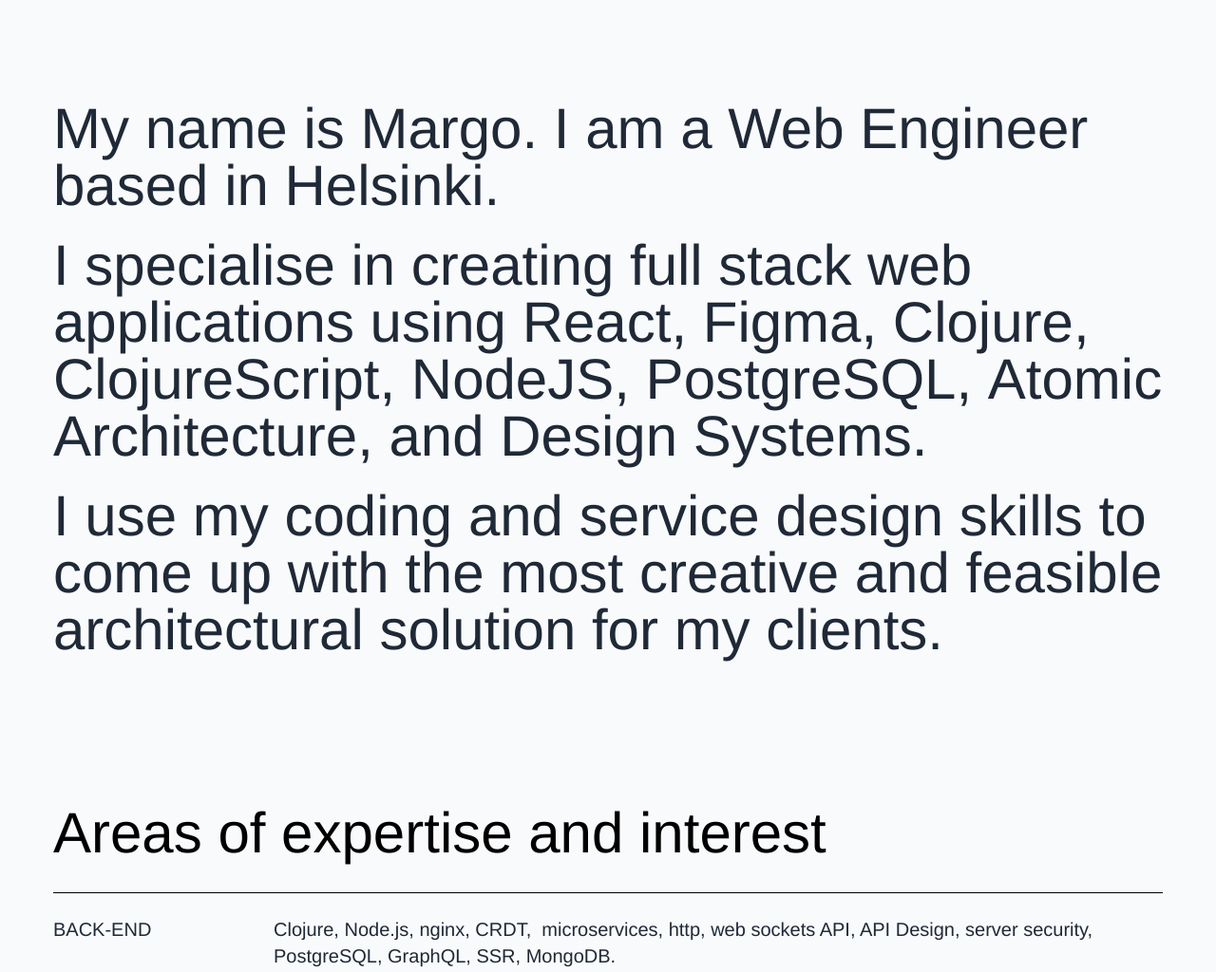
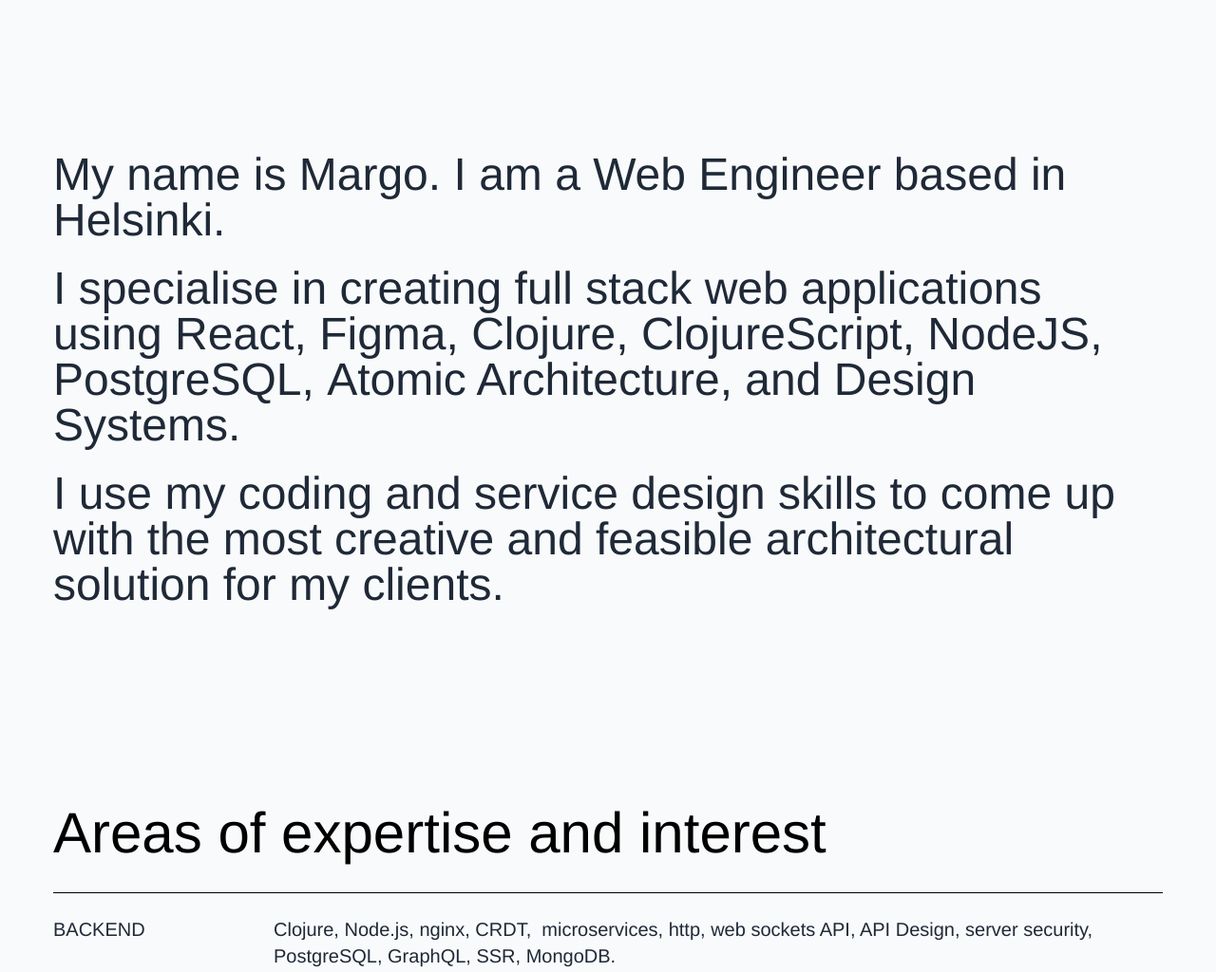
Before and after one commit to marharyta/portfolio-website, a plain HTML site: page index.html in a window 1280 px wide. Shown: the top 1024 px of the page at 95% size. Drawn offline with nearby package versions, Linux system fonts and the light colour scheme; some packages are replaced by stand-ins of ours.

Commit message:
hero font

```diff
--- a/index.html
+++ b/index.html
@@ -22,6 +22,9 @@
     <link href="https://unpkg.com/sanitize.css" rel="stylesheet">
     <link href="https://unpkg.com/tailwindcss@^2/dist/tailwind.min.css" rel="stylesheet">
 
+    <link rel="preconnect" href="https://fonts.googleapis.com">
+    <link rel="preconnect" href="https://fonts.gstatic.com" crossorigin>
+
     <style>
         :root {
             font-size: 16px;
@@ -31,7 +34,9 @@
 
         body {
             overflow-x: hidden;
-            font-family: "Helvetica Neue", HelveticaNeue, "TeX Gyre Heros", TeXGyreHeros, FreeSans, "Nimbus Sans L", "Liberation Sans", Arimo, Helvetica, Arial, "Lucida Grande", sans-serif;
+            font-family: "Helvetica Neue", HelveticaNeue, Helvetica, Arial, sans-serif;
+            /* font-family: "Helvetica Neue", HelveticaNeue, Helvetica, Arial, sans-serif; */
+            /* font-family: "Helvetica Neue", HelveticaNeue, "TeX Gyre Heros", TeXGyreHeros, FreeSans, "Nimbus Sans L", "Liberation Sans", Arimo, Helvetica, Arial, "Lucida Grande", sans-serif; */
 
         }
     </style>
@@ -130,29 +135,29 @@
             <small class="align-text-top text-xs">to
                 print my CV</small></span> -->
         <div class="relative min-h-full h-auto lg:flex lg:flex-col lg:justify-center lg:h-full print:text-green-800">
-            <p class="text-3xl md:text-5xl lg:text-6xl leading-snug font-light py-3 text-gray-800">
+            <p class="text-3xl md:text-5xl leading-snug font-light py-3 text-gray-800">
                 My name is Margo. I am a
-                <span class="font-medium">
+                <span class="font-normal">
                     Web
                     Engineer</span>
                 based in
                 Helsinki.
             </p>
-            <p class="text-3xl md:text-5xl lg:text-6xl leading-snug font-light py-3 text-gray-800">I specialise in
+            <p class="text-3xl md:text-5xl leading-snug font-light py-3 text-gray-800">I specialise in
                 creating
-                <span class="font-medium">full stack web applications </span>
+                <span class="font-normal">full stack web applications </span>
                 using
-                <span class="font-medium">React</span>,
-                <span class="font-medium">Figma</span>,
-                <span class="font-medium">Clojure</span>,
-                <span class="font-medium">ClojureScript</span>,
-                <span class="font-medium">NodeJS</span>,
-                <span class="font-medium">PostgreSQL</span>,
-                <span class="font-medium">Atomic Architecture</span>, and
-                <span class="font-medium">Design Systems</span>.
+                <span class="font-normal">React</span>,
+                <span class="font-normal">Figma</span>,
+                <span class="font-normal">Clojure</span>,
+                <span class="font-normal">ClojureScript</span>,
+                <span class="font-normal">NodeJS</span>,
+                <span class="font-normal">PostgreSQL</span>,
+                <span class="font-normal">Atomic Architecture</span>, and
+                <span class="font-normal">Design Systems</span>.
             </p>
-            <p class="text-3xl md:text-5xl lg:text-6xl leading-snug font-light py-3 text-gray-800">
-                I use my coding and <span class="font-medium">service design</span> skills to come up with the most
+            <p class="text-3xl md:text-5xl leading-snug font-light py-3 text-gray-800">
+                I use my coding and <span class="font-normal">service design</span> skills to come up with the most
                 creative and feasible
                 architectural solution for my clients.
             </p>
@@ -166,7 +171,7 @@
                 <div class="border-t border-black sm:flex sm:flex-nowrap sm:justify-start py-6">
                     <h2
                         class="font-medium text-xl flex-initial mr-6  flex-shrink-0 uppercase sm:w-24 text-gray-800 lg:flex-none lg:w-52 mb-3 sm:mb-0">
-                        Back-End
+                        BackEnd
                     </h2>
                     <p class="text-xl text-gray-800 font-normal">
                         Clojure, Node.js, nginx, CRDT, &nbsp;microservices, http, web sockets API, API
@@ -176,7 +181,7 @@
                 <div class="border-t border-black sm:flex sm:flex-nowrap sm:justify-start py-6">
                     <h2
                         class="font-medium text-xl flex-initial	mr-6  flex-shrink-0 uppercase sm:w-24 text-gray-800 lg:flex-none lg:w-52 mb-3 sm:mb-0">
-                        Front-End
+                        FrontEnd
                     </h2>
                     <p class="text-lg text-gray-800 font-normal">
                         ClojureScript, React.js, Redux, TypeScript, React Native,
@@ -190,6 +195,7 @@
                     <h2
                         class="font-medium text-xl flex-initial mr-6  flex-shrink-0 uppercase sm:w-24 text-gray-800 lg:flex-none lg:w-52 mb-3 sm:mb-0">
                         Cloud &amp;
+                        <br />
                         DevOps
                     </h2>
                     <p class="text-lg text-gray-800 font-normal">
@@ -232,7 +238,7 @@
                     </p>
                     <span class="text-xl flex-none w-42 hidden lg:block">
                         <a class="text-gray-500 font-medium"
-                            href="http://rems-demo.rahtiapp.fi/">http://rems-demo.rahtiapp.fi/</a>
+                            href="http://rems-demo.rahtiapp.fi/">rems-demo.rahtiapp.fi</a>
                     </span>
                 </div>
 
@@ -249,9 +255,10 @@
                         <br />
                         React, TypeScript, SASS modules, Apollo Client, GraphQL, Design tokens
                     </p>
-                    <span class="text-xl flex-none w-42 hidden lg:block">
-                        <a class="text-gray-500 font-medium" href="https://ahti.app">https://ahti.app</a>
-                    </span>
+                    <a class="text-xl flex-none w-42 hidden lg:block align-text-bottom text-gray-500 font-medium inline"
+                        href="https://ahti.app">
+                        ahti.app
+                    </a>
                 </div>
 
                 <div class="border-t border-black sm:flex sm:flex-nowrap sm:justify-start py-6">
@@ -264,7 +271,8 @@
                         CSS.
                     </p>
                     <span class="text-xl flex-none w-42 hidden lg:block">
-                        <a class="text-gray-500 font-medium" href="http://mymonologue.io/">http://mymonologue.io/</a>
+                        <a class="text-gray-500 font-medium align-text-bottom"
+                            href="http://mymonologue.io/">mymonologue.io</a>
                     </span>
                 </div>
 
@@ -304,7 +312,7 @@
             <h3 class="block lg:inline mb-6 lg:mb-0 text-4xl font-light">
                 WebSummit 2016 in Lisbon: The Good Parts
                 <a href="https://medium.com/@riittagirl/websummit-2016-in-lisbon-the-good-parts-b1aff5e2dab1"
-                    class="text-xs align-text-top mr-24 underline font-medium">
+                    class="text-xs align-text-top mr-24 underline font-medium ">
                     Medium</a>
 
             </h3>
```
